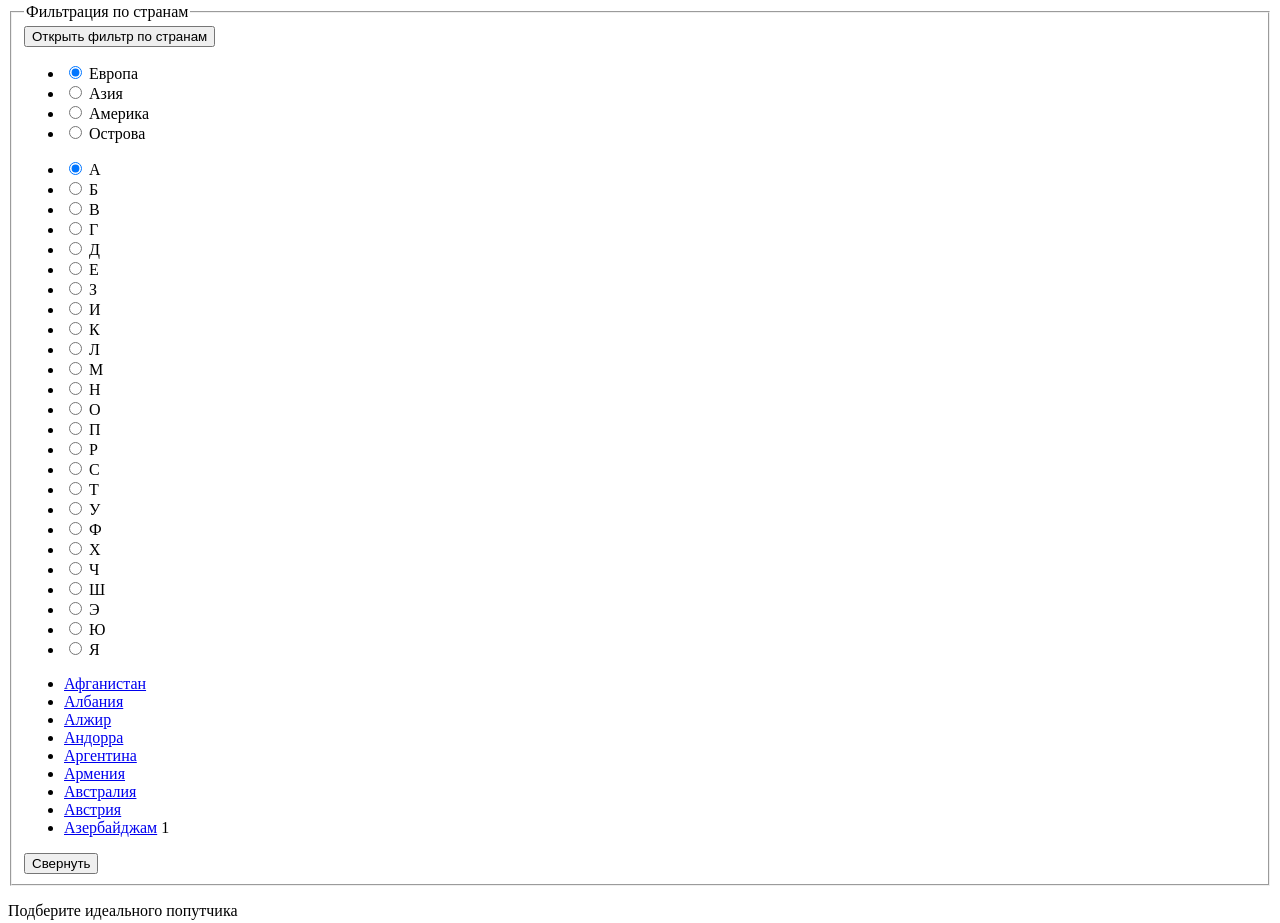
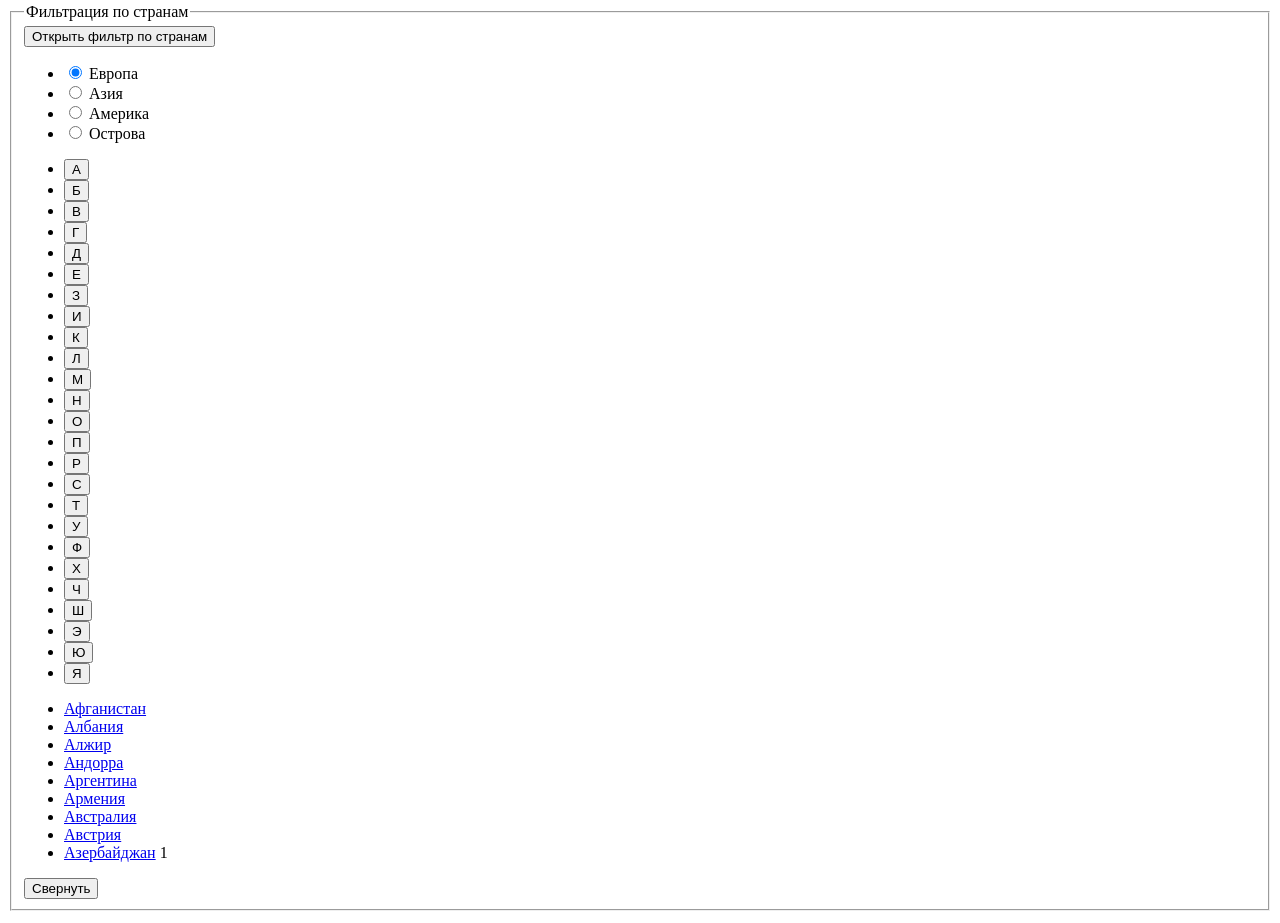
Before and after one commit to lotus84/918643-pognali-18, a website: page source/catalog.html in a window 1280 px wide. Shown: the part 386-1309 px from the top of the page. Drawn offline with Linux system fonts and the light colour scheme.

Commit message:
Заменяет input на button в блоке abc

```diff
--- a/source/catalog.html
+++ b/source/catalog.html
@@ -66,104 +66,79 @@
             </ul>
             <ul class="filter-country__abc-list abc">
               <li class="abc__item">
-                <input class="abc__radio visually-hidden" type="radio" name="abc" id="letter-a" value="А" checked>
-                <label class="abc__label" for="letter-a">А</label>
+                <button class="abc__letter" type="button" value="letter-a">А</button>
               </li>
               <li class="abc__item">
-                <input class="abc__radio visually-hidden" type="radio" name="abc" id="letter-b" value="Б">
-                <label class="abc__label" for="letter-b">Б</label>
+                <button class="abc__letter" type="button" value="letter-b">Б</button>
               </li>
               <li class="abc__item">
-                <input class="abc__radio visually-hidden" type="radio" name="abc" id="letter-v" value="В">
-                <label class="abc__label" for="letter-v">В</label>
+                <button class="abc__letter" type="button" value="letter-v">В</button>
               </li>
               <li class="abc__item">
-                <input class="abc__radio visually-hidden" type="radio" name="abc" id="letter-g" value="Г">
-                <label class="abc__label" for="letter-g">Г</label>
+                <button class="abc__letter" type="button" value="letter-g">Г</button>
               </li>
               <li class="abc__item">
-                <input class="abc__radio visually-hidden" type="radio" name="abc" id="letter-d" value="Д">
-                <label class="abc__label" for="letter-d">Д</label>
+                <button class="abc__letter" type="button" value="letter-d">Д</button>
               </li>
               <li class="abc__item">
-                <input class="abc__radio visually-hidden" type="radio" name="abc" id="letter-e" value="Е">
-                <label class="abc__label" for="letter-e">Е</label>
+                <button class="abc__letter" type="button" value="letter-e">Е</button>
               </li>
               <li class="abc__item">
-                <input class="abc__radio visually-hidden" type="radio" name="abc" id="letter-z" value="З">
-                <label class="abc__label" for="letter-z">З</label>
+                <button class="abc__letter" type="button" value="letter-z">З</button>
               </li>
               <li class="abc__item">
-                <input class="abc__radio visually-hidden" type="radio" name="abc" id="letter-i" value="И">
-                <label class="abc__label" for="letter-i">И</label>
+                <button class="abc__letter" type="button" value="letter-i">И</button>
               </li>
               <li class="abc__item">
-                <input class="abc__radio visually-hidden" type="radio" name="abc" id="letter-k" value="К">
-                <label class="abc__label" for="letter-k">К</label>
+                <button class="abc__letter" type="button" value="letter-k">К</button>
               </li>
               <li class="abc__item">
-                <input class="abc__radio visually-hidden" type="radio" name="abc" id="letter-l" value="Л">
-                <label class="abc__label" for="letter-l">Л</label>
+                <button class="abc__letter" type="button" value="letter-l">Л</button>
               </li>
               <li class="abc__item">
-                <input class="abc__radio visually-hidden" type="radio" name="abc" id="letter-m" value="М">
-                <label class="abc__label" for="letter-m">М</label>
+                <button class="abc__letter" type="button" value="letter-m">М</button>
               </li>
               <li class="abc__item">
-                <input class="abc__radio visually-hidden" type="radio" name="abc" id="letter-n" value="Н">
-                <label class="abc__label" for="letter-n">Н</label>
+                <button class="abc__letter" type="button" value="letter-n">Н</button>
               </li>
               <li class="abc__item">
-                <input class="abc__radio visually-hidden" type="radio" name="abc" id="letter-o" value="О">
-                <label class="abc__label" for="letter-o">О</label>
+                <button class="abc__letter" type="button" value="letter-o">О</button>
               </li>
               <li class="abc__item">
-                <input class="abc__radio visually-hidden" type="radio" name="abc" id="letter-p" value="П">
-                <label class="abc__label" for="letter-p">П</label>
+                <button class="abc__letter" type="button" value="letter-p">П</button>
               </li>
               <li class="abc__item">
-                <input class="abc__radio visually-hidden" type="radio" name="abc" id="letter-r" value="Р">
-                <label class="abc__label" for="letter-r">Р</label>
+                <button class="abc__letter" type="button" value="letter-r">Р</button>
               </li>
               <li class="abc__item">
-                <input class="abc__radio visually-hidden" type="radio" name="abc" id="letter-s" value="С">
-                <label class="abc__label" for="letter-s">С</label>
+                <button class="abc__letter" type="button" value="letter-s">С</button>
               </li>
               <li class="abc__item">
-                <input class="abc__radio visually-hidden" type="radio" name="abc" id="letter-t" value="Т">
-                <label class="abc__label" for="letter-t">Т</label>
+                <button class="abc__letter" type="button" value="letter-t">Т</button>
               </li>
               <li class="abc__item">
-                <input class="abc__radio visually-hidden" type="radio" name="abc" id="letter-u" value="У">
-                <label class="abc__label" for="letter-u">У</label>
+                <button class="abc__letter" type="button" value="letter-u">У</button>
               </li>
               <li class="abc__item">
-                <input class="abc__radio visually-hidden" type="radio" name="abc" id="letter-f" value="Ф">
-                <label class="abc__label" for="letter-f">Ф</label>
+                <button class="abc__letter" type="button" value="letter-f">Ф</button>
               </li>
               <li class="abc__item">
-                <input class="abc__radio visually-hidden" type="radio" name="abc" id="letter-h" value="Х">
-                <label class="abc__label" for="letter-h">Х</label>
+                <button class="abc__letter" type="button" value="letter-h">Х</button>
               </li>
               <li class="abc__item">
-                <input class="abc__radio visually-hidden" type="radio" name="abc" id="letter-ch" value="Ч">
-                <label class="abc__label" for="letter-ch">Ч</label>
+                <button class="abc__letter" type="button" value="letter-ch">Ч</button>
               </li>
               <li class="abc__item">
-                <input class="abc__radio visually-hidden" type="radio" name="abc" id="letter-sh" value="Ш">
-                <label class="abc__label" for="letter-sh">Ш</label>
+                <button class="abc__letter" type="button" value="letter-sh">Ш</button>
               </li>
               <li class="abc__item">
-                <input class="abc__radio visually-hidden" type="radio" name="abc" id="letter-ee" value="Э">
-                <label class="abc__label" for="letter-ee">Э</label>
+                <button class="abc__letter" type="button" value="letter-ee">Э</button>
               </li>
               <li class="abc__item">
-                <input class="abc__radio visually-hidden" type="radio" name="abc" id="letter-yu" value="Ю">
-                <label class="abc__label" for="letter-yu">Ю</label>
+                <button class="abc__letter" type="button" value="letter-yu">Ю</button>
               </li>
               <li class="abc__item">
-                <input class="abc__radio visually-hidden" type="radio" name="abc" id="letter-ya" value="Я">
-                <label class="abc__label" for="letter-ya">Я</label>
+                <button class="abc__letter" type="button" value="letter-ya">Я</button>
               </li>
             </ul>
             <ul class="filter-country__country-list">
@@ -192,7 +167,7 @@
                 <a class="filter-country__country-name" href="/europe/austria">Австрия</a>
               </li>
               <li class="filter-country__country-item">
-                <a class="filter-country__country-name" href="/asia/azerbaijan">Азербайджам</a>
+                <a class="filter-country__country-name" href="/asia/azerbaijan">Азербайджан</a>
                 <span class="filter-country__country-counter">1</span>
               </li>
             </ul>
```
